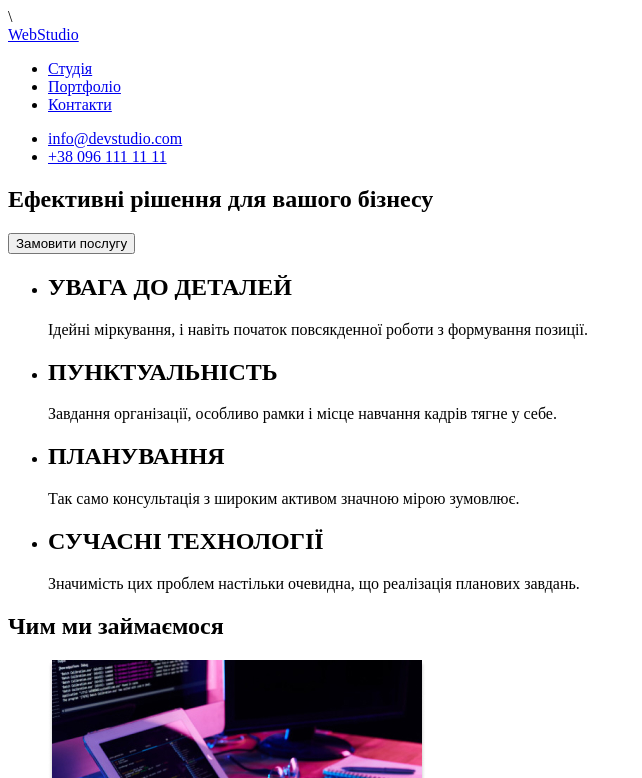
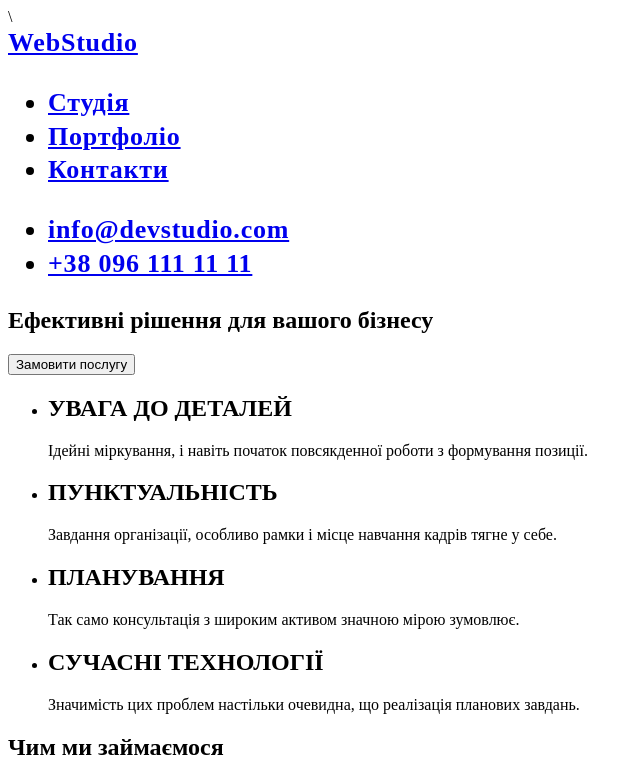
Before and after one commit to kret1ks/test6, a plain HTML site: page index.html in a window 1280 px wide. Shown: the top 778 px of the page, without its empty margins (0-642 px from the left). Drawn offline with Linux system fonts and the light colour scheme.

Commit message:
added css

```diff
--- a/css/style.css
+++ b/css/style.css
@@ -7,3 +7,22 @@
     --gmail-text:rgba(255, 255, 255, 0.60);
     --background-text:#F5F4FA;
 }
+body{
+    font-family:Raleway;
+}
+.header{
+    font-family: var(--header-text);
+    font-size: 26px;
+    font-style: normal;
+    font-weight: 700;
+    line-height: 1.3;
+    letter-spacing: 0.78px;
+}
+.footer{
+    font-family: Raleway;
+        font-size: 26px;
+        font-style: normal;
+        font-weight: 700;
+        line-height: 1.3;
+        letter-spacing: 0.78px;
+}
--- a/index.html
+++ b/index.html
@@ -8,18 +8,18 @@
     <link rel="stylesheet" href="./css/style.css">
 </head>
 <body>
-    <header>
-        <a href="./index.html">WebStudio</a>
-        <nav>
-            <ul>
-                <li><a href="./index.html">Студія</a></li>
-                <li><a href="./pages/portfolio.html">Портфоліо</a></li>
-                <li><a href="#">Контакти</a></li>
+    <header class="header">
+        <a href="./index.html"class="header-link">WebStudio</a>
+        <nav class="header-navigation">
+            <ul class="header-list">
+                <li><a href="./index.html" class="header-">Студія</a></li>
+                <li><a href="./pages/portfolio.html" class="header-link">Портфоліо</a></li>
+                <li><a href="#" class="header-link">Контакти</a></li>
             </ul>
         </nav>
         <ul>
-            <li><a href="mailto:info@devstudio.com">info@devstudio.com</a></li>
-            <li><a href="tel:+380961111111">+38 096 111 11 11</a></li>
+            <li><a href="mailto:info@devstudio.com" class="header-item">info@devstudio.com</a></li>
+            <li><a href="tel:+380961111111" class="header-item">+38 096 111 11 11</a></li>
         </ul>
     </header>
     <main>
@@ -85,14 +85,14 @@
             </ul>
         </section>
     </main>
-    <footer>
-        <a href="./index.html">WebStudio</a>
-        <address>
+    <footer class="footer">
+        <a href="./index.html"class="footer-link ">WebStudio</a>
+        <address class="footer-adres">
             <a href="https://www.google.com/maps/place/ул.+Леси+Украинки,+26,+Киев,+02000/@50.5190802,30.4385136,17z/data=!3m1!4b1!4m6!3m5!1s0x40d4d29b9e369069:0xff64663a5fd75cd5!8m2!3d50.5190802!4d30.4385136!16s%2Fg%2F11hz60_tnl?entry=ttu"
                 target="_blank">м. Київ, пр-т Лесі Українки, 26</a>
             <ul>
-                <li><a href="mailto:info@devstudio.com">info@devstudio.com</a></li>
-                <li><a href="tel:+380961111111">+38 096 111 11 11</a></li>
+                <li><a href="mailto:info@devstudio.com" class="footer-link">info@devstudio.com</a></li>
+                <li><a href="tel:+380961111111" class="footer-link">+38 096 111 11 11</a></li>
             </ul>
         </address>
     </footer>
```
